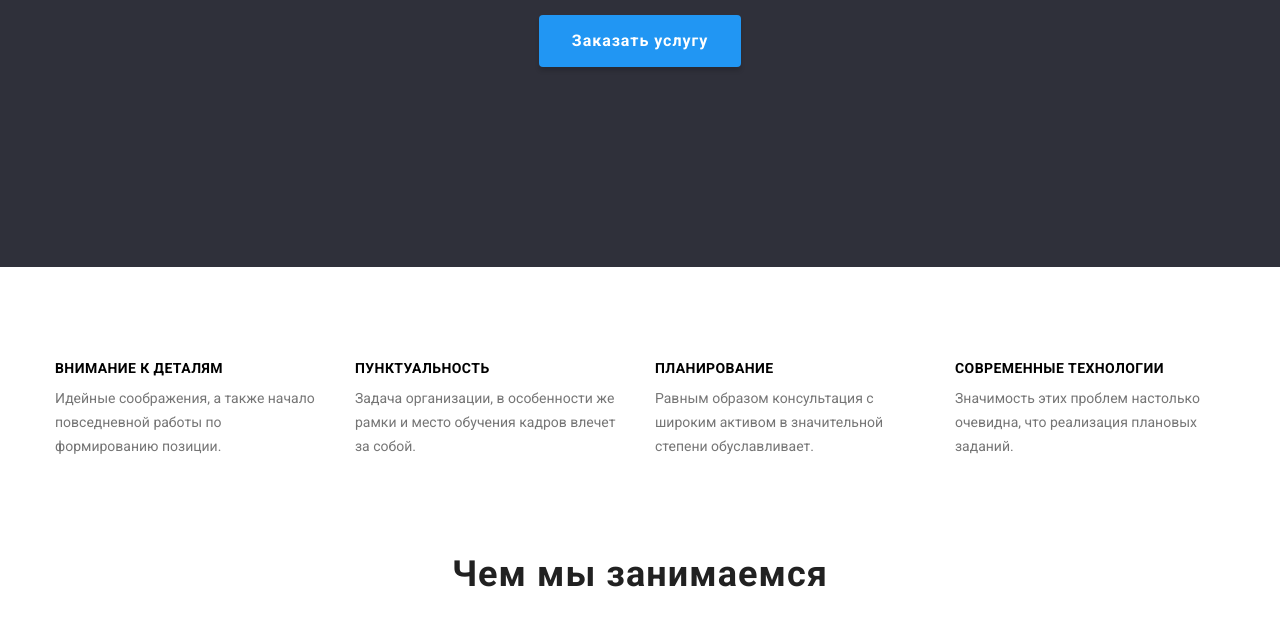
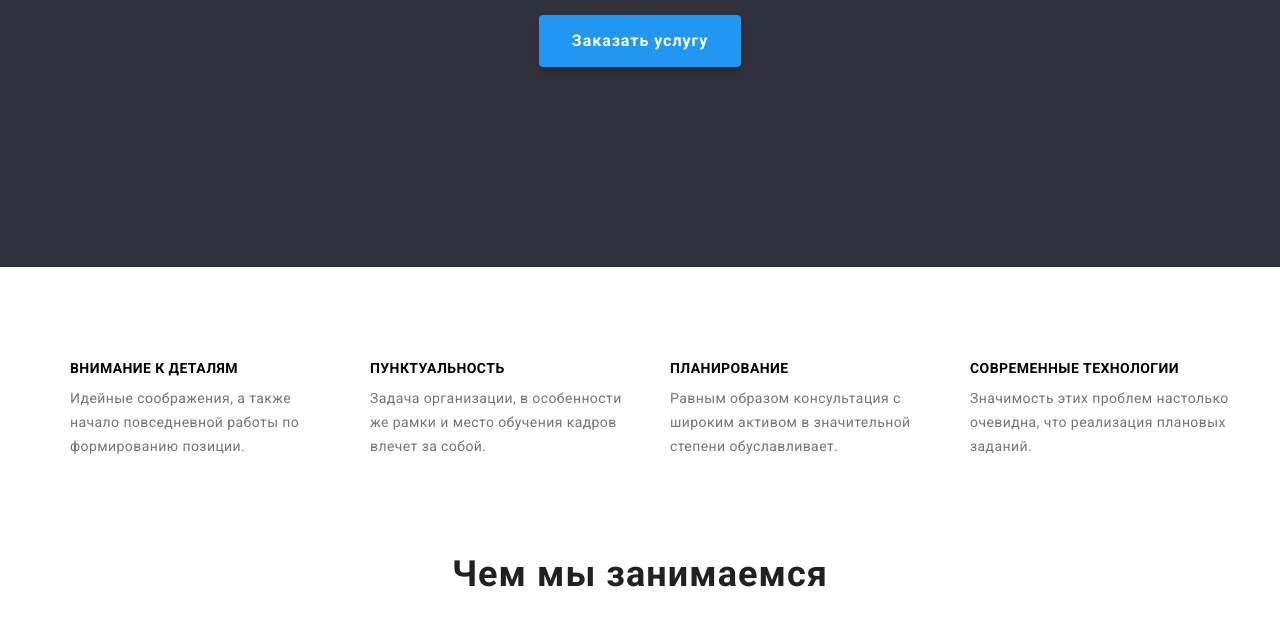
Before and after one commit to Lena-Stukalo/goit-markup-hw-03, a plain HTML site: page index.html in a window 1280 px wide. Shown: the part 428-1070 px from the top of the page. Drawn offline with nearby package versions, Linux system fonts and the light colour scheme.

Commit message:
Update style.css

```diff
--- a/css/style.css
+++ b/css/style.css
@@ -177,9 +177,11 @@ a {
 .qualities {
   display: flex;
   justify-content: center;
+  margin-right: -30px;
 }
 .qualities-item {
-  width: calc((100% - 90) / 4);
+  width: calc((100% - 120px) / 4);
+  max-width: 270px;
 }
 .qualities-item:not(:last-child) {
   margin-right: 30px;
@@ -197,7 +199,7 @@ a {
   color: var(--primary-text-color);
   font-size: 14px;
   line-height: 1.71;
-  max-width: 270px;
+  letter-spacing: 0.03em;
 }
 .our-work {
   display: flex;
```
